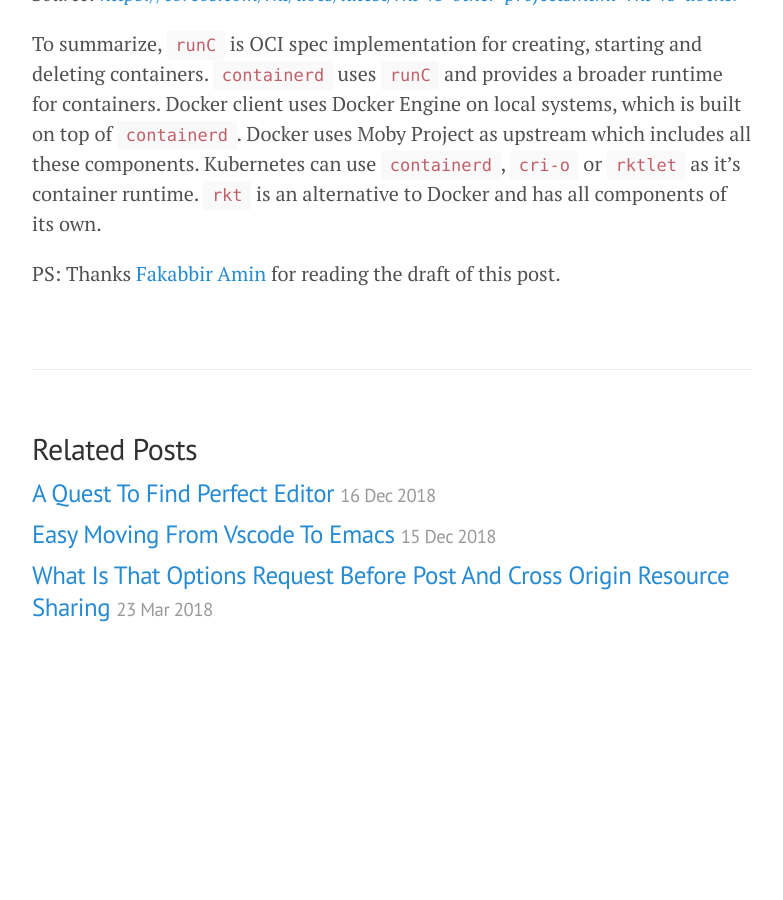
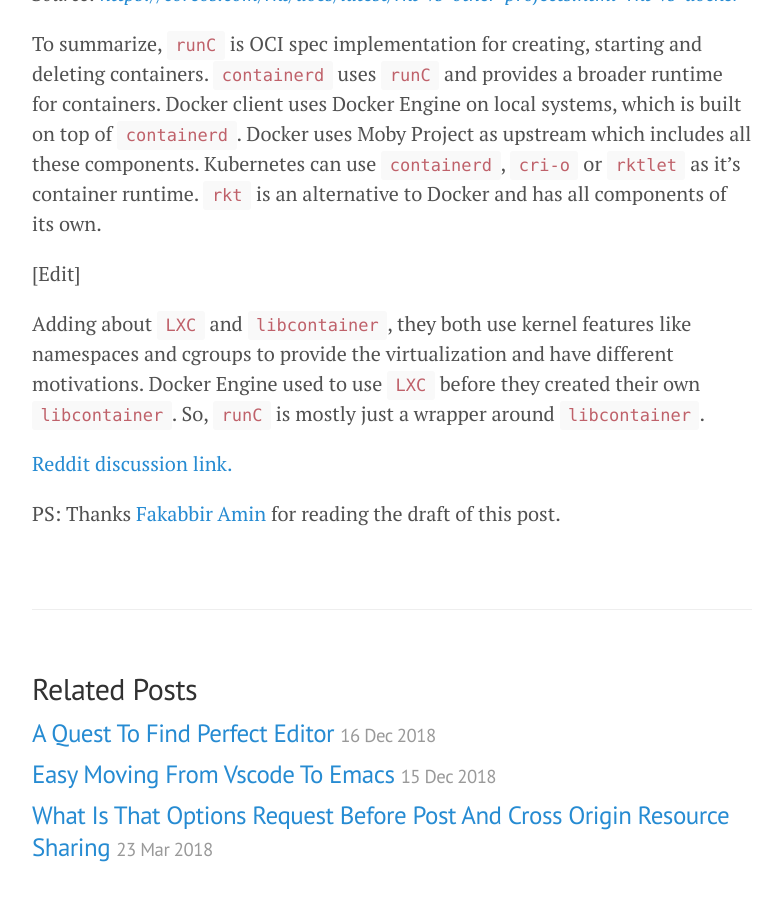
Before and after one commit to krsoninikhil/krsoninikhil.github.io, a Jekyll site: the page built from _posts/2019-04-05-confusing-terms-in-container-ecosystem.md, in a window 1280 px wide and 900 px high, scrolled down 3133 px. Shown: the whole window, without its empty margins (248-1031 px from the left). Built offline with Jekyll 4.4.1, drawn with Linux system fonts in a browser that asks for light colours; our own code applies the rules of GitHub Pages for plain Markdown files; comment, search, counter and statistics services are not loaded; before the commit the page ends 3816 px from its top, so only the background shows below that.

Commit message:
Add lxc and libcontainer from reddit post

```diff
--- a/_posts/2019-04-05-confusing-terms-in-container-ecosystem.md
+++ b/_posts/2019-04-05-confusing-terms-in-container-ecosystem.md
@@ -81,6 +81,16 @@ can use `containerd`, `cri-o` or `rktlet` as it's container
 runtime. `rkt` is an alternative to Docker and has all components of
 its own.
 
+[Edit]
+
+Adding about `LXC` and `libcontainer`, they both use kernel features
+like namespaces and cgroups to provide the virtualization and have
+different motivations. Docker Engine used to use `LXC` before they
+created their own `libcontainer`. So, `runC` is mostly just a wrapper
+around `libcontainer`.
+
+[Reddit discussion link.][15]
+
 PS: Thanks [Fakabbir Amin][14] for reading the draft of this post.
 
 [0]: https://github.com/opencontainers/runtime-spec
```
Also changed, not shown: other parts of _posts/2019-04-05-confusing-terms-in-container-ecosystem.md (+1 -0 lines).
